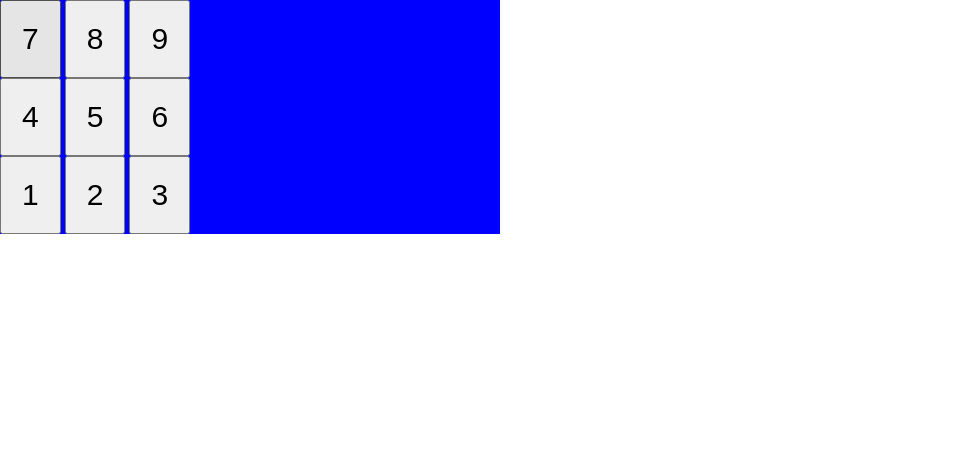
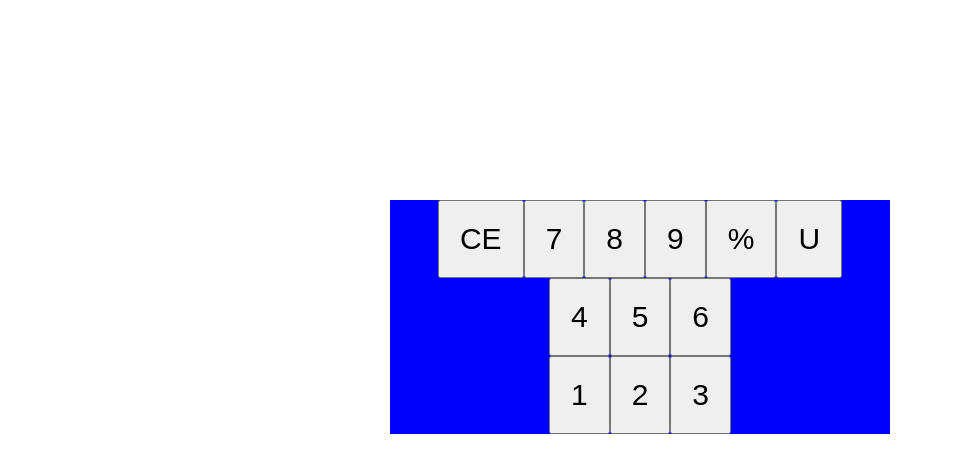
Before and after one commit to vittigabr/HTML-CSS-JavaScript, a plain HTML site: page calculadora/index.html in a window 1280 px wide. Shown: the whole page, without its empty margins (0-953 px from the left). Drawn offline with Linux system fonts and the light colour scheme.

Commit message:
tentativa

```diff
--- a/calculadora/index.html
+++ b/calculadora/index.html
@@ -8,13 +8,16 @@
     <title>Calculadora</title>
 </head>
 <body>
-    <section>
+    <section class="background">
         <section class="numeros">
             <div class="botao-numeros">
                 <div class="sete-nove">
+                    <button><p>CE</p></button>
                     <button><p>7</p></button>
                     <button><p>8</p></button>
                     <button><p>9</p></button>
+                    <button><p>%</p></button>
+                    <button><p>U</p></button>
                 </div>
                 <div class="quatro-seis">
                     <button><p>4</p></button>
--- a/calculadora/style.css
+++ b/calculadora/style.css
@@ -1,6 +1,16 @@
 *{
     margin: 0;
     padding: 0;
+}
+
+body{
+    height: 100%;
+}
+
+.background{
+    display: grid;
+    justify-content: center;
+    margin-top: 200px;
 }
 
 .numeros{
@@ -14,8 +24,18 @@
 }
 
 .um-tres{
-    flex: content;
+    display: flex;
+    justify-content: center;
+}
 
+.quatro-seis{
+    display: flex;
+    justify-content: center;
+}
+
+.sete-nove{
+    display: flex;
+    justify-content: center;
 }
 
 p{
```
